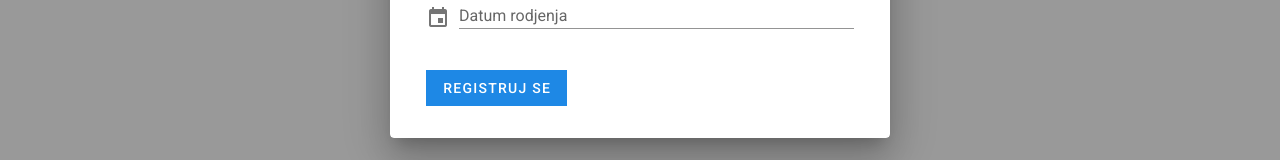
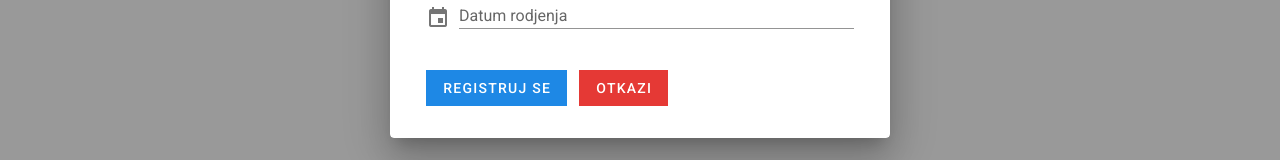
Before and after one commit to ThePatrickJane/turisticka-agencija, a Vue app: page /ruta/1 in a window 1280 px wide. Both pictures are taken after a click on the button "REGISTRACIJA". Shown: the part 521-681 px from the top of the page. Built offline with nearby package versions, Linux system fonts and the light colour scheme; no server answers; the database is empty.

Commit message:
posle kt1

```diff
--- a/src/components/Login.vue
+++ b/src/components/Login.vue
@@ -22,7 +22,9 @@
           <v-form ref="logForm">
             <v-container>
               <v-row style="background-color: lightblue" class="my-2" id="log">
-                <v-col>Prijava</v-col>
+                <v-col>
+                  Prijava
+                </v-col>
               </v-row>
               <v-row>
                 <v-col cols="12">
@@ -55,6 +57,7 @@
               <v-row>
                 <v-col cols="12">
                   <v-btn color="blue darken-1" dark depressed tile @click="loginValidate">Prijavi se</v-btn>
+                  <v-btn class="ml-3" color="red darken-1" dark depressed tile @click="dialog = false">Otkazi</v-btn>
                 </v-col>
               </v-row>
             </v-container>
--- a/src/components/Register.vue
+++ b/src/components/Register.vue
@@ -92,6 +92,7 @@
               <v-row>
                 <v-col cols="12">
                   <v-btn color="blue darken-1" dark depressed tile @click="registerValidate">Registruj se</v-btn>
+                  <v-btn class="ml-3" color="red darken-1" dark depressed tile @click="dialog = false">Otkazi</v-btn>
                 </v-col>
               </v-row>
             </v-container>
--- a/src/views/Profil.vue
+++ b/src/views/Profil.vue
@@ -11,6 +11,7 @@
               <v-col cols="6">
                 <v-text-field
                   v-model="korisnik.username"
+                  :rules="emptyRule"
                   disabled
                   dense
                   label="Korisnicko ime"
@@ -76,7 +77,7 @@
                       v-on="on"
                     ></v-text-field>
                   </template>
-                  <v-date-picker v-model="korisnik.datumRodjenja" no-title></v-date-picker>
+                  <v-date-picker :max="nowDate" no-title></v-date-picker>
                 </v-menu>
               </v-col>
             </v-row>
@@ -112,6 +113,7 @@ export default {
   name: 'Profil',
   data () {
     return {
+      nowDate: new Date().toISOString().slice(0, 10),
       korisnici: null,
       korisnik: null,
       show: false,
--- a/src/views/Ruta.vue
+++ b/src/views/Ruta.vue
@@ -193,7 +193,7 @@
 
       <v-col xl="5" sm="7" cols="12">
         <v-card class="pl-0 pt-0" flat>
-          <v-card-text class="pt-0 pl-0">
+          <v-card-text class="pt-0 pl-0 text-justify">
             <strong>Opis</strong>: {{ruta.opis}}
           </v-card-text>
 
```
